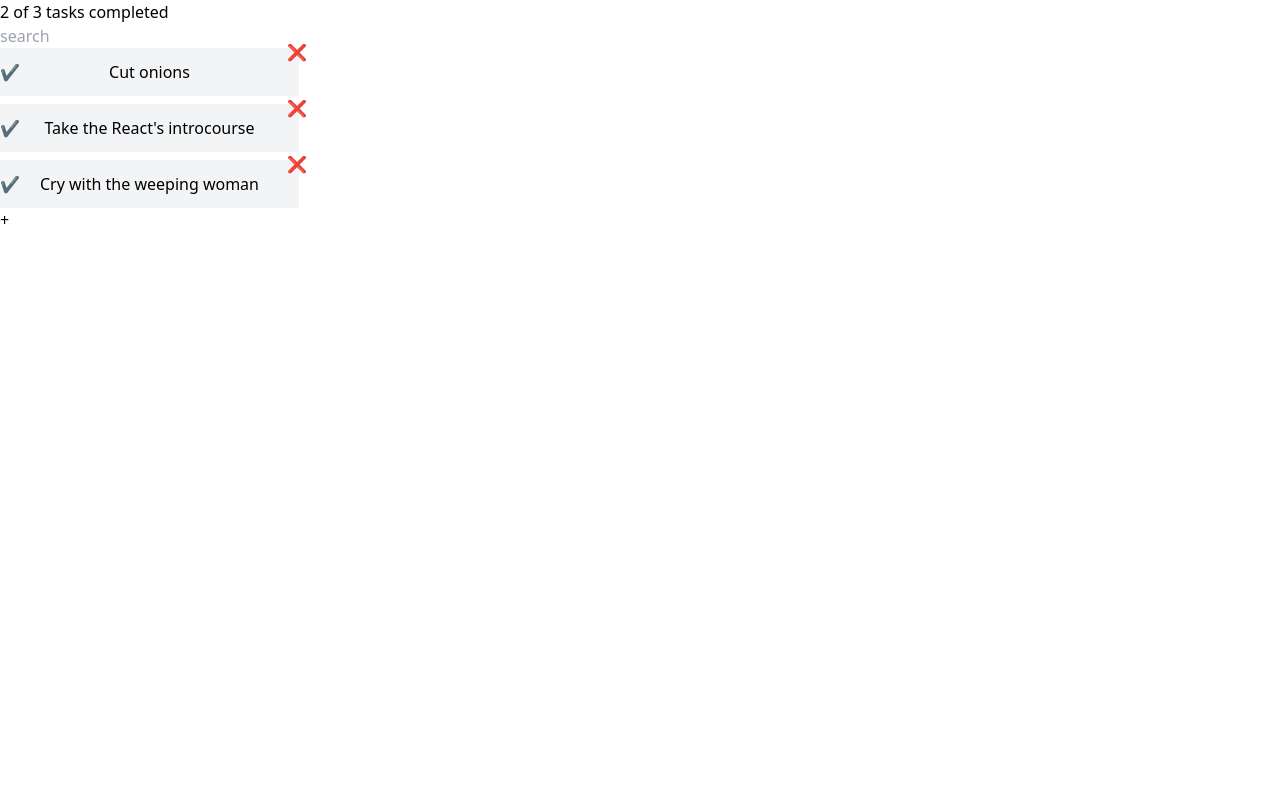
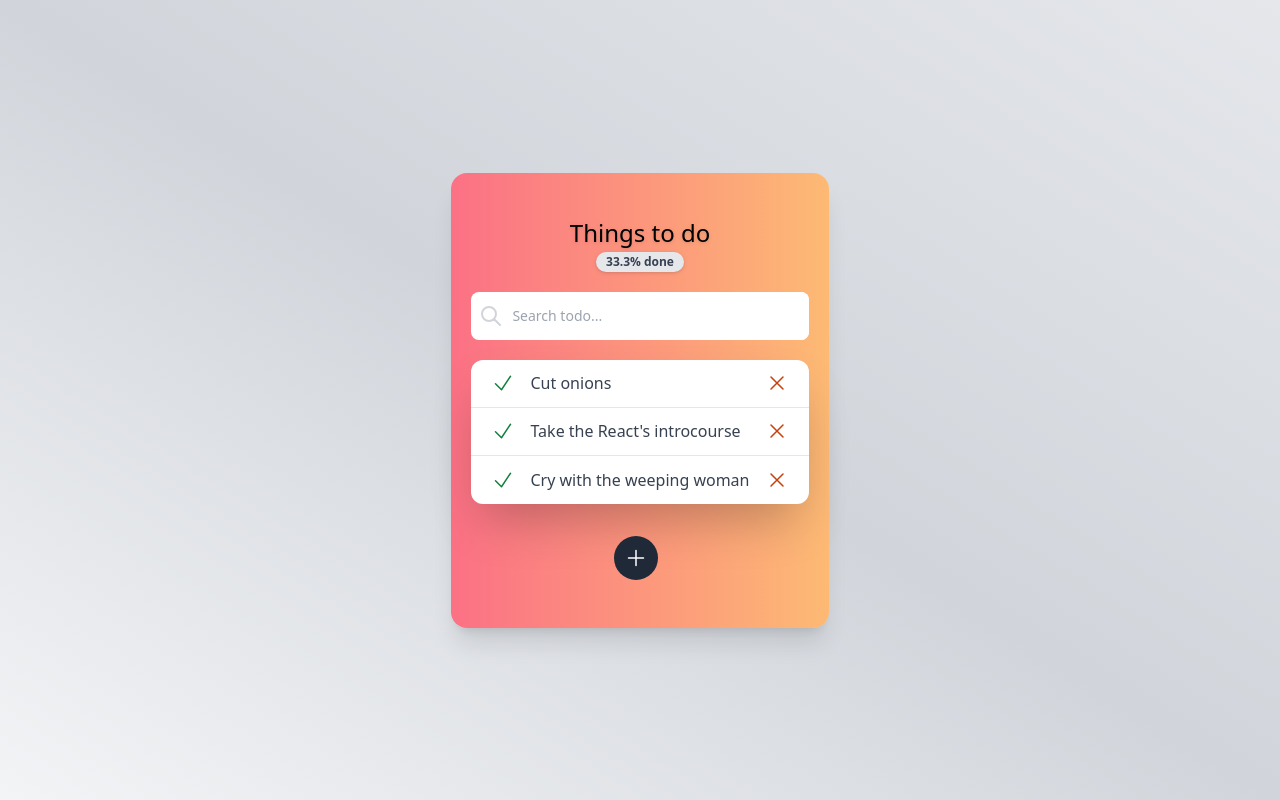
Before and after one commit to gerrcass/platzi-todo-machine, a React (Vite) app: page / in a window 1280 px wide. Built offline with nearby package versions, Linux system fonts and the light colour scheme.

Commit message:
work in progress

```diff
--- a/src/App.jsx
+++ b/src/App.jsx
@@ -1,25 +1,11 @@
-import { TodoCounter } from './components/TodoCounter'
-import { TodoSearch } from './components/TodoSearch'
-import { TodoList } from './components/TodoList'
-import { TodoItem } from './components/TodoItem'
-import { CreateTodoButtom } from './components/CreateTodoButtom'
-
-const todos = [
-  { text: "Cut onions", completed: false },
-  { text: "Take the React's introcourse", completed: false },
-  { text: "Cry with the weeping woman", completed: false }
-];
+import { AppUI } from './components/AppUI'
+import { TodosProvider } from './context/TodosContext'
 
 function App() {
   return (
-    <>
-      <TodoCounter />
-      <TodoSearch />
-      <TodoList>
-        {todos.map(todo => (<TodoItem key={todo.text} text={todo.text} />))}
-      </TodoList>
-      <CreateTodoButtom />
-    </>
+    <TodosProvider>
+      <AppUI />
+    </TodosProvider>
   )
 }
 
--- /dev/null
+++ b/src/components/AppUI.jsx
@@ -0,0 +1,27 @@
+import { TodoCounter } from './TodoCounter'
+import { TodoSearch } from './TodoSearch'
+import { TodoList } from './TodoList'
+import { TodoItem } from './TodoItem'
+import { CreateTodoButtom } from './CreateTodoButtom'
+import { Card } from './Card'
+import { useTodos } from '../hooks/useTodos'
+
+
+const AppUI = () => {
+    const { loading, error, todosFiltered, searchInput } = useTodos()
+    return (
+        <Card>
+            <TodoCounter />
+            <TodoSearch />
+            <TodoList>
+                {error && <p>Oops! Something went wrong...</p>}
+                {loading && <p>Loading...</p>}
+                {(!loading && !todosFiltered.length && searchInput === '') && <p>Create your first to do...</p>}
+                {todosFiltered.map(todo => (<TodoItem key={todo.text} text={todo.text} />))}
+            </TodoList>
+            <CreateTodoButtom />
+        </Card>
+    )
+}
+
+export { AppUI }
--- /dev/null
+++ b/src/components/Card.jsx
@@ -0,0 +1,13 @@
+
+const Card = ({ children }) => {
+    return (
+        <div className='h-screen flex flex-col justify-center items-center bg-gradient-to-bl from-gray-200 via-gray-300 to-gray-100'>
+            <div className="px-5 py-12 rounded-2xl shadow-xl bg-gradient-to-r from-rose-400 to-orange-300 text-center">
+                {children}
+            </div>
+        </div>
+
+    )
+}
+
+export { Card }
--- a/src/components/CreateTodoButtom.jsx
+++ b/src/components/CreateTodoButtom.jsx
@@ -1,6 +1,11 @@
 const CreateTodoButtom = () => {
     return (
-        <button>+</button>
+        <button type="button" className="text-white bg-gray-800 hover:bg-gray-900 focus:ring-4 focus:outline-none focus:ring-transparent font-medium rounded-full text-sm p-2.5 text-center inline-flex items-center mr-2 dark:bg-gray-700 dark:hover:bg-gray-800 dark:focus:ring-gray-900">
+            <svg xmlns="http://www.w3.org/2000/svg" fill="none" viewBox="0 0 24 24" strokeWidth="1.5" stroke="currentColor" className="w-6 h-6">
+                <path strokeLinecap="round" strokeLinejoin="round" d="M12 4.5v15m7.5-7.5h-15" />
+            </svg>
+            <span className="sr-only">Add</span>
+        </button>
     )
 }
 
--- a/src/components/TodoCounter.jsx
+++ b/src/components/TodoCounter.jsx
@@ -1,6 +1,15 @@
+import { useTodos } from "../hooks/useTodos"
+
 const TodoCounter = () => {
+    const { completedTodos, count } = useTodos()
     return (
-        <h2>2 of 3 tasks completed</h2>
+        <h2 className="text-2xl mb-5 leading-none drop-shadow font-medium">Things to do<br />
+            <span
+                className="text-xs inline-block py-1 px-2.5 leading-none text-center whitespace-nowrap align-baseline font-bold bg-gray-200 text-gray-700 rounded-full"
+            >
+                {`${(completedTodos / count * 100).toFixed(1)}% done`}
+            </span>
+        </h2>
     )
 }
 
--- a/src/components/TodoItem.jsx
+++ b/src/components/TodoItem.jsx
@@ -1,11 +1,18 @@
 
 const TodoItem = ({ text }) => {
     return (
-        <li className="relative bg-gray-100">
-            <span className="absolute top-1/2 transform -translate-y-1/2">✔</span>
-            <p className="text-center px-10 py-3">{text}</p>
-            <span className="absolute -top-2 -right-2">❌</span>
-        </li>
+        <li className="text-justify flex justify-between items-center h-12 px-5 border-b last:border-none">
+            <div className="flex">
+                <svg className="w-6 h-6 text-green-700" xmlns="http://www.w3.org/2000/svg" fill="none" viewBox="0 0 24 24" strokeWidth="1.5" stroke="currentColor">
+                    <path strokeLinecap="round" strokeLinejoin="round" d="M4.5 12.75l6 6 9-13.5" />
+                </svg>
+                <p className="mx-4">{text}</p>
+            </div>
+            <svg className="w-6 h-6 text-orange-700" xmlns="http://www.w3.org/2000/svg" fill="none" viewBox="0 0 24 24" strokeWidth="1.5" stroke="currentColor">
+                <path strokeLinecap="round" strokeLinejoin="round" d="M6 18L18 6M6 6l12 12" />
+            </svg>
+
+        </li >
     )
 }
 
--- a/src/components/TodoList.jsx
+++ b/src/components/TodoList.jsx
@@ -1,8 +1,8 @@
 
 const TodoList = ({ children }) => {
     return (
-        <section className="w-max ">
-            <ul className="flex flex-col space-y-2">
+        <section className="w-max mt-5 mb-8">
+            <ul className="flex flex-col rounded-xl bg-white shadow-2xl text-gray-700">
                 {children}
             </ul>
         </section>
--- a/src/components/TodoSearch.jsx
+++ b/src/components/TodoSearch.jsx
@@ -1,6 +1,34 @@
+import { useTodos } from "../hooks/useTodos"
+
 const TodoSearch = () => {
+    //const [search, setSearch] = useState('')
+    const { searchInput, setSearchInput } = useTodos()
+
+
+
+    const handleChange = (e) => {
+        setSearchInput(e.target.value)
+    }
+
     return (
-        <input placeholder="search" />
+        <>
+            <div className="relative flex items-center w-full h-12 rounded-lg focus-within:shadow-lg bg-white overflow-hidden">
+                <div className="grid place-items-center h-full w-12 text-gray-300">
+                    <svg xmlns="http://www.w3.org/2000/svg" className="h-6 w-6" fill="none" viewBox="0 0 24 24" stroke="currentColor">
+                        <path strokeLinecap="round" strokeLinejoin="round" strokeWidth="2" d="M21 21l-6-6m2-5a7 7 0 11-14 0 7 7 0 0114 0z" />
+                    </svg>
+                </div>
+                <input
+                    className="h-full w-full outline-none text-sm text-gray-700 pr-2"
+                    type="text"
+                    placeholder="Search todo..."
+                    autoComplete="off"
+                    value={searchInput}
+                    onChange={handleChange}
+                />
+
+            </div>
+        </>
     )
 }
 
--- /dev/null
+++ b/src/context/TodosContext.jsx
@@ -0,0 +1,55 @@
+import { createContext, useState } from 'react'
+import { useLocalStorage } from '../hooks/useLocalStorage'
+
+const TodosContext = createContext()
+
+
+const TodosProvider = ({ children }) => {
+
+    const { item: todos, setItem: setTodos, loading, error } = useLocalStorage()
+    //const [todos, setTodos] = useState(initialState)
+
+    //const [todosFiltered, setTodosFiltered] = useState(initialState)
+    const [searchInput, setSearchInput] = useState('')
+
+
+    let todosFiltered = []
+    if (searchInput.length === 0) {
+        todosFiltered = todos
+    } else {
+        todosFiltered = todos.filter(todo => todo.text.toLowerCase().includes(searchInput.toLowerCase()))
+
+    }
+
+
+
+    const count = todos.length
+
+    const completedTodos = todos.filter(todo => todo.completed === true).length
+
+    const setSearchTodo = (searchInput) => {
+        const newTodos = todos.filter(todo => todo.text.toLowerCase().includes(searchInput.toLowerCase()))
+        setTodosFiltered(newTodos)
+    }
+
+    const completeTodo = (text) => {
+        const newTodos = todos.filter(todo => {
+            if (todo.text === text) return { ...todo, completed: !todo.completed }
+
+        })
+        setTodos(newTodos)
+
+    }
+    const deleteTodo = (text) => {
+        const newTodos = todos.filter(todo => todo.text !== text)
+        setTodos(newTodos)
+    }
+
+    return (
+        <TodosContext.Provider value={{ loading, error, todosFiltered, count, completedTodos, searchInput, setSearchInput, completeTodo, deleteTodo }}>
+            {children}
+        </TodosContext.Provider>
+    )
+}
+
+export { TodosProvider, TodosContext }
--- /dev/null
+++ b/src/hooks/useLocalStorage.js
@@ -0,0 +1,34 @@
+import { useEffect, useState } from "react"
+
+const initialState = [
+    { text: "Cut onions", completed: false },
+    { text: "Take the React's introcourse", completed: false },
+    { text: "Cry with the weeping woman", completed: true }
+];
+
+const useLocalStorage = () => {
+    const [item, setItem] = useState(initialState)
+    const [loading, setLoading] = useState(true)
+    const [error, setError] = useState(false)
+
+    useEffect(() => {
+        try {
+            if (localStorage.getItem('TODO_MACHINE_APP')) {
+
+            } else {
+                localStorage.setItem('TODO_MACHINE_APP', JSON.stringify([]))
+            }
+
+        } catch (error) {
+            console.log(error)
+            setError(true)
+        }
+
+        setLoading(false)
+    }, [])
+
+
+    return { item, setItem, loading, error }
+}
+
+export { useLocalStorage }
--- /dev/null
+++ b/src/hooks/useTodos.js
@@ -0,0 +1,13 @@
+import { useContext } from 'react'
+import { TodosContext } from '../context/TodosContext'
+
+const useTodos = () => {
+    const context = useContext(TodosContext)
+
+    if (context === undefined) {
+        throw new Error("useTodos must be used within TodosContext")
+    }
+    return context
+}
+
+export {useTodos}
```
